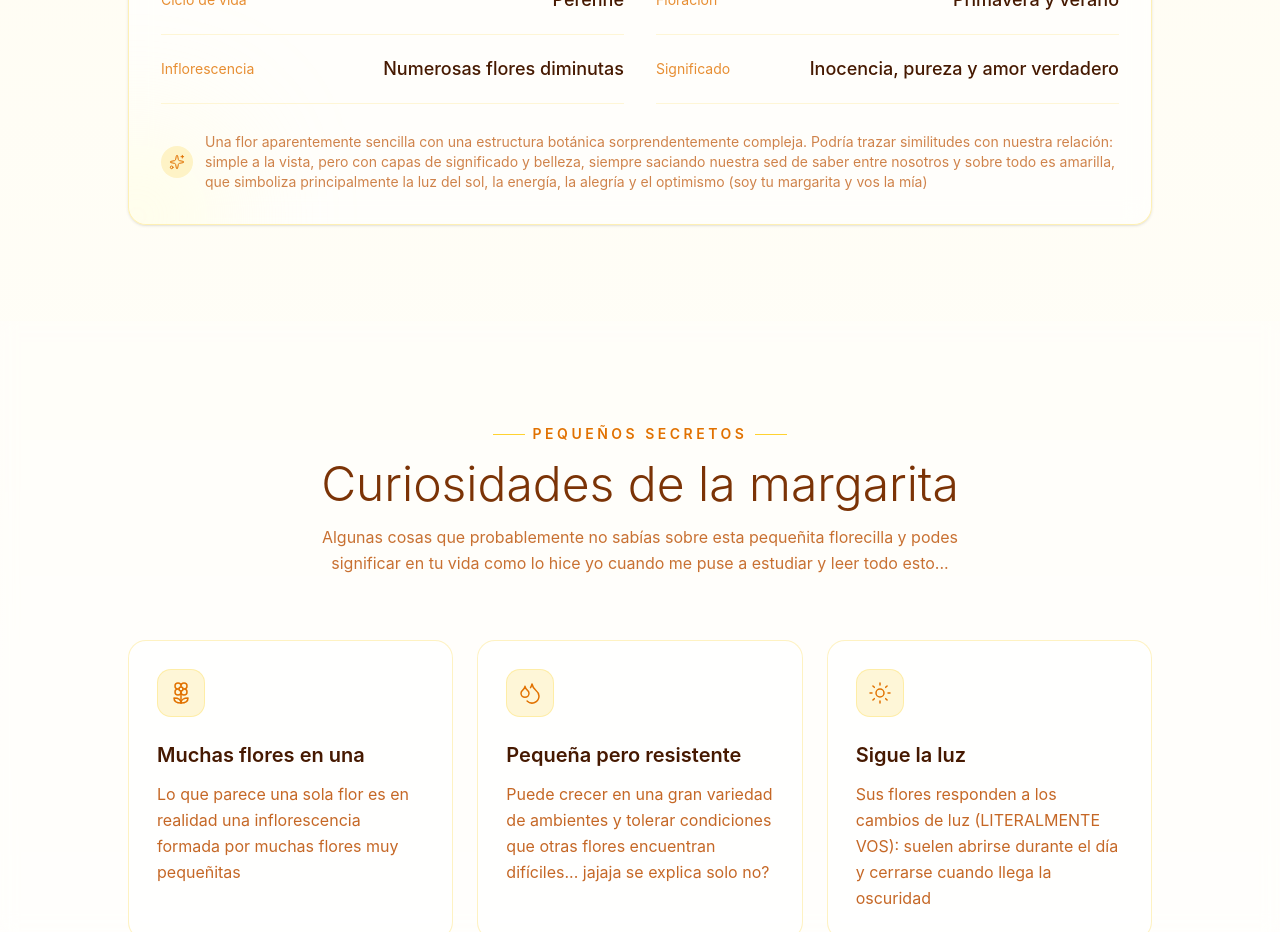
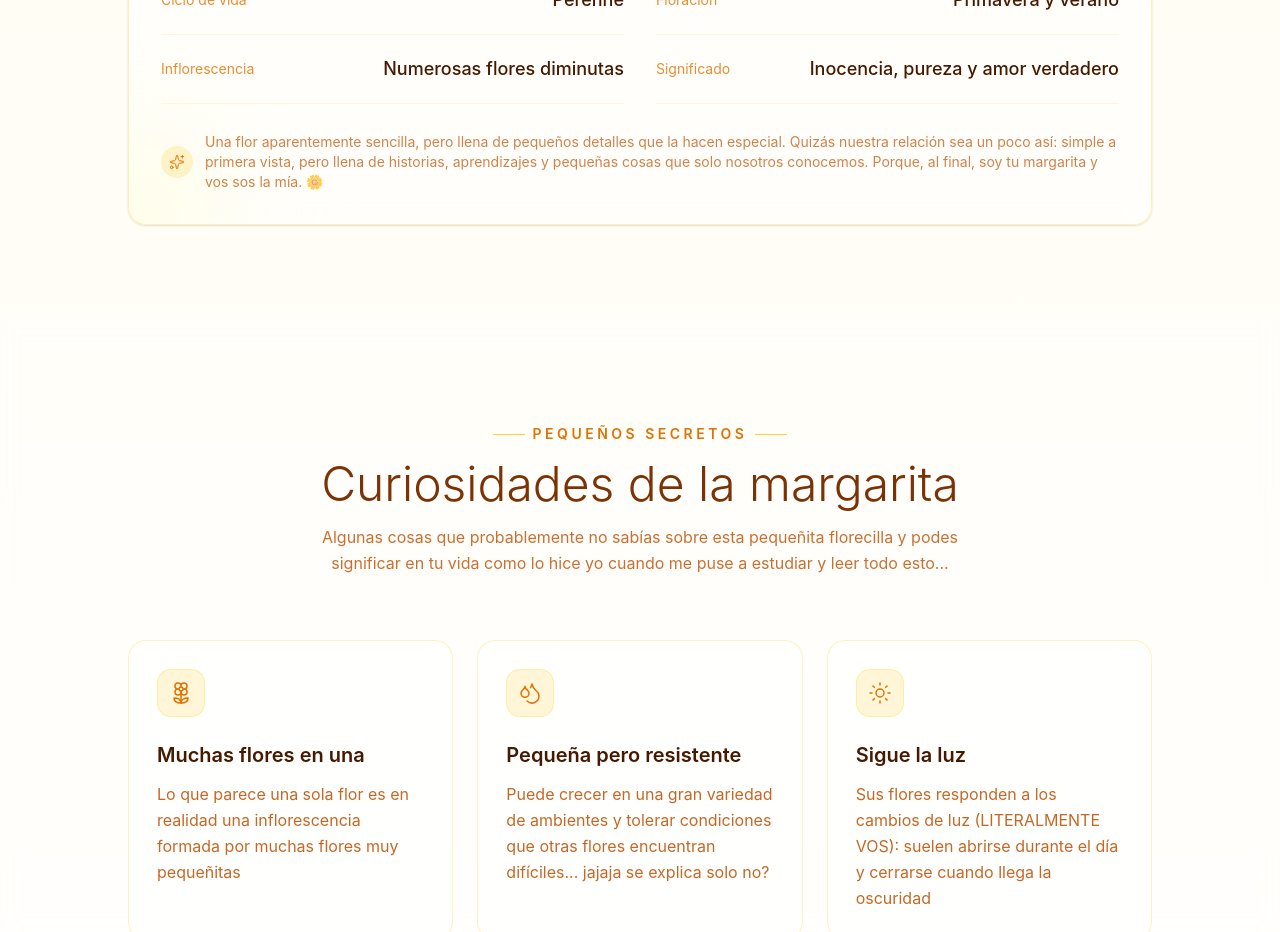
Before and after one commit to FranciscoJoseBonet/margaritas-happines, a Next.js app: page / in a window 1280 px wide. Shown: the part 1300-2232 px from the top of the page. Built offline with nearby package versions, Linux system fonts and the light colour scheme.

Commit message:
update text content in the relationship section for a more heartfelt and personal touch

```diff
--- a/app/page.tsx
+++ b/app/page.tsx
@@ -198,12 +198,11 @@ export default function Page() {
                     <Sparkles className="w-4 h-4 text-amber-600" strokeWidth={1.5} />
                   </div>
                   <p>
-                    Una flor aparentemente sencilla con una estructura botánica
-                    sorprendentemente compleja. Podría trazar similitudes con nuestra relación:
-                     simple a la vista, pero con capas de significado y belleza,
-                     siempre saciando nuestra sed de saber entre nosotros y sobre todo es amarilla,
-                     que simboliza principalmente la luz del sol, la energía, la alegría y el optimismo
-                     (soy tu margarita y vos la mía)
+                    Una flor aparentemente sencilla, pero llena de pequeños detalles que la hacen especial.
+
+                    Quizás nuestra relación sea un poco así: simple a primera vista, pero llena de historias, aprendizajes y pequeñas cosas que solo nosotros conocemos.
+
+                    Porque, al final, soy tu margarita y vos sos la mía. 🌼
                   </p>
                 </div>
               </div>
```
